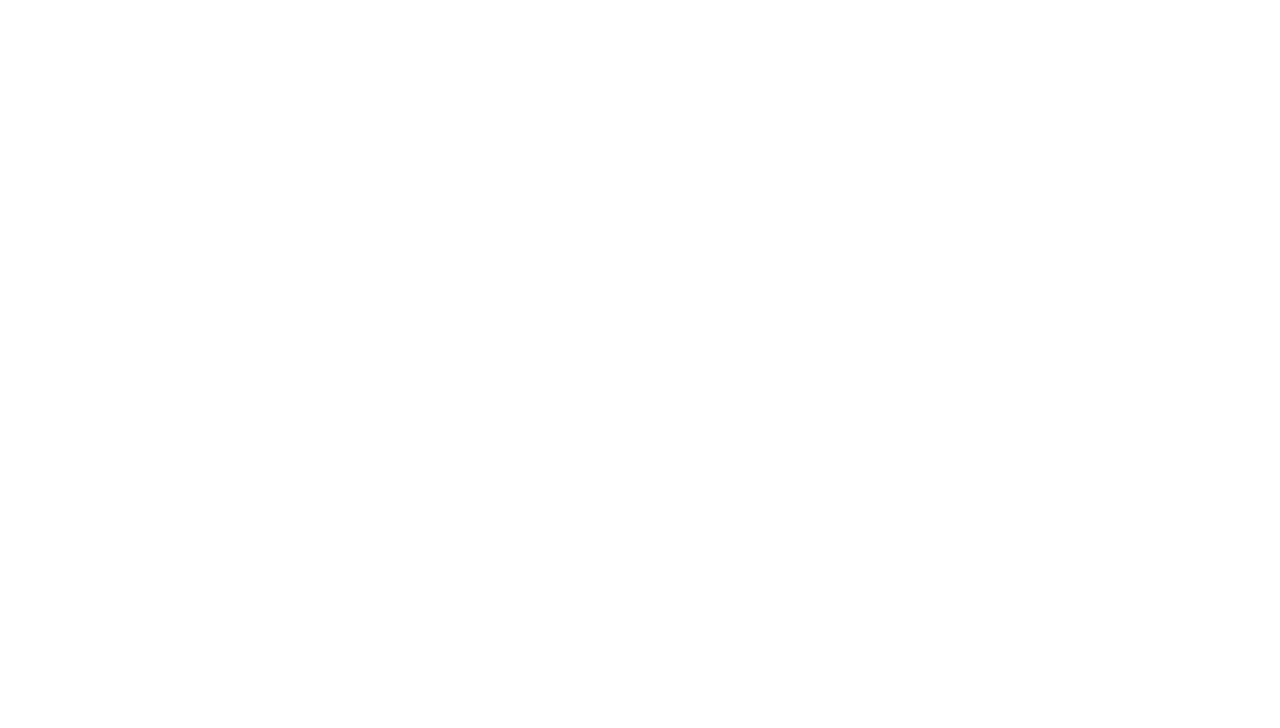
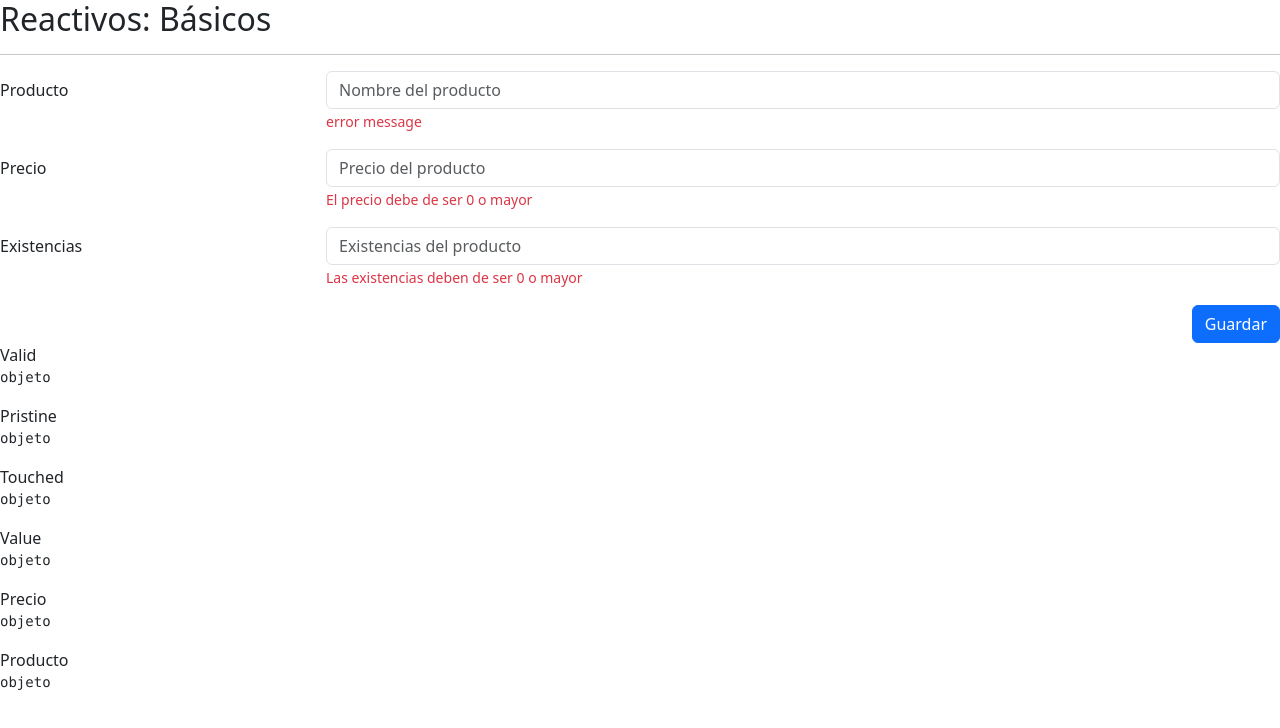
Before and after one commit to CinTutuDev/FormApp, an Angular app: page /reactive/basic in a window 1280 px wide. Before the commit this address led to /reactive. Shown: the top 728 px of the page. Built offline with nearby package versions, Linux system fonts and the light colour scheme.

Commit message:
✅ Path(routes children):reactive

```diff
--- a/src/app/reactive/pages/basic-page/basic-page.component.html
+++ b/src/app/reactive/pages/basic-page/basic-page.component.html
@@ -66,21 +66,21 @@
 <div class="row">
   <div class="col">
     <span>Valid</span>
-    <pre>{{ "objeto" | json }}</pre>
+    <pre>{{ "objeto" }}</pre>
 
     <span>Pristine</span>
-    <pre>{{ "objeto" | json }}</pre>
+    <pre>{{ "objeto" }}</pre>
 
     <span>Touched</span>
-    <pre>{{ "objeto" | json }}</pre>
+    <pre>{{ "objeto"}}</pre>
 
     <span>Value</span>
-    <pre>{{ "objeto" | json }}</pre>
+    <pre>{{ "objeto" }}</pre>
 
     <span>Precio</span>
-    <pre>{{ "objeto" | json }}</pre>
+    <pre>{{ "objeto" }}</pre>
 
     <span>Producto</span>
-    <pre>{{ "objeto" | json }}</pre>
+    <pre>{{ "objeto" }}</pre>
   </div>
 </div>
--- a/src/app/reactive/pages/dynamic-page/dynamic-page.component.html
+++ b/src/app/reactive/pages/dynamic-page/dynamic-page.component.html
@@ -51,13 +51,13 @@
 </form>
 
 <span>Valid</span>
-<pre>{{ "object" | json }}</pre>
+<pre>{{ "object" }}</pre>
 <br />
 
 <span>Value</span>
-<pre>{{ "object" | json }}</pre>
+<pre>{{ "object"  }}</pre>
 <br />
 
 <span>Agregar Juego</span>
-<pre>{{ "object" | json }}</pre>
-<pre>{{ "object" | json }}</pre>
+<pre>{{ "object"  }}</pre>
+<pre>{{ "object" }}</pre>
--- a/src/app/reactive/pages/switches-page/switches-page.component.html
+++ b/src/app/reactive/pages/switches-page/switches-page.component.html
@@ -70,15 +70,15 @@
 </form>
 
 <h5>Valor del formulario</h5>
-<pre>{{ "object" | json }}</pre>
+<pre>{{ "object" }}</pre>
 <br />
 
 <h5>Persona</h5>
-<pre>{{ "object" | json }}</pre>
+<pre>{{ "object" }}</pre>
 <br />
 
 <h5>Valid</h5>
-<pre>{{ "object" | json }}</pre>
+<pre>{{ "object"}}</pre>
 
 <!-- <h5>Términos</h5> -->
 <!-- <pre>{{ myForm.controls?.terminos?.errors | json }}</pre> -->
--- a/src/app/reactive/reactive-routing.module.ts
+++ b/src/app/reactive/reactive-routing.module.ts
@@ -1,10 +1,23 @@
-import { NgModule } from '@angular/core';
+import { NgModule, Component } from '@angular/core';
 import { RouterModule, Routes } from '@angular/router';
+import { BasicPageComponent } from './pages/basic-page/basic-page.component';
+import { DynamicPageComponent } from './pages/dynamic-page/dynamic-page.component';
+import { SwitchesPageComponent } from './pages/switches-page/switches-page.component';
 
-const routes: Routes = [];
+const routes: Routes = [
+  {
+    path: '',
+    children: [
+      { path: 'basic', component: BasicPageComponent },
+      { path: 'dynamic', component: DynamicPageComponent },
+      { path: 'switches', component: SwitchesPageComponent },
+      { path: '**', redirectTo: 'basic' },
+    ],
+  },
+];
 
 @NgModule({
   imports: [RouterModule.forChild(routes)],
-  exports: [RouterModule]
+  exports: [RouterModule],
 })
-export class ReactiveRoutingModule { }
+export class ReactiveRoutingModule {}
```
